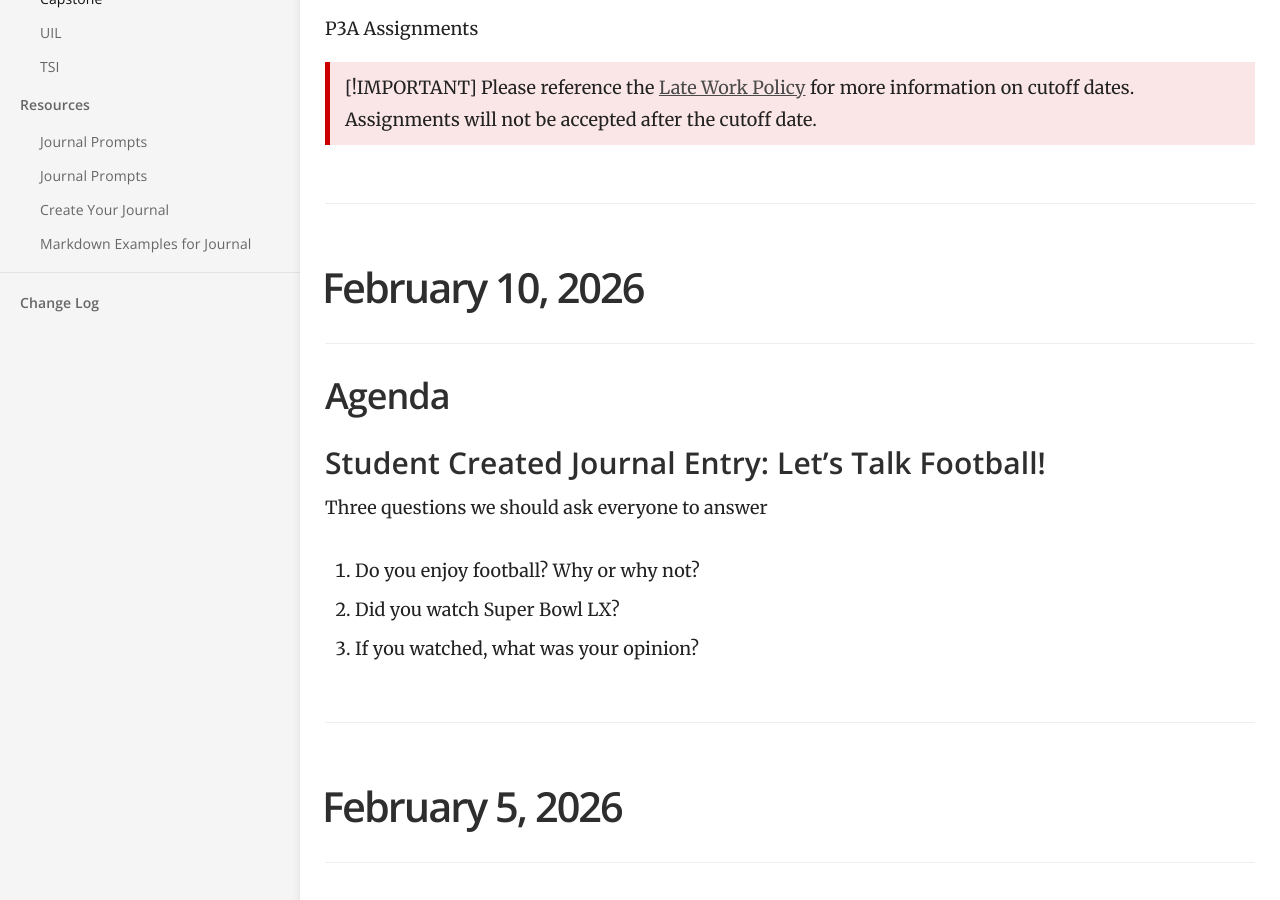
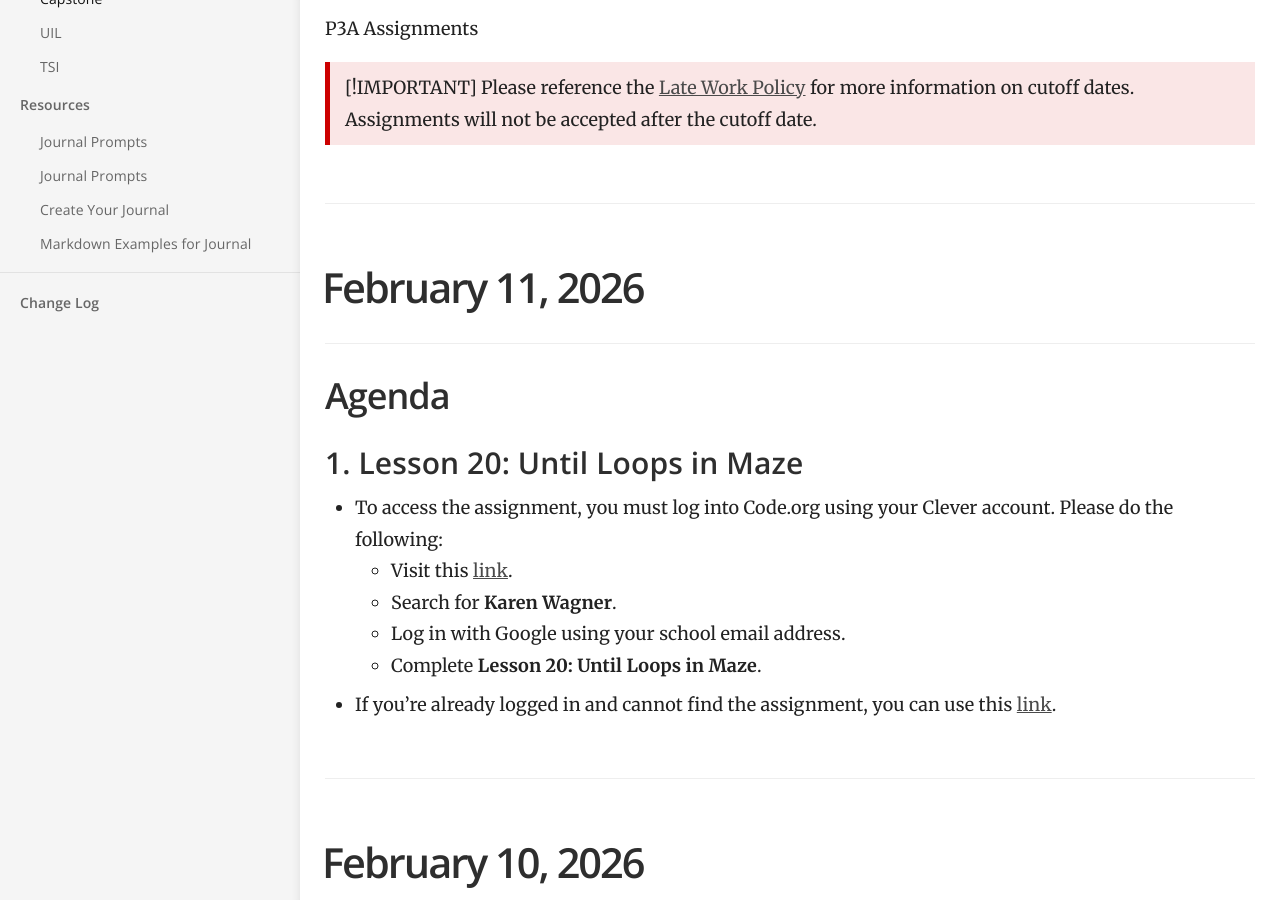
Before and after one commit to mswhitby/classroom, a Jekyll site: the page built from _docs/classes/7th.md, in a window 1280 px wide and 900 px high, scrolled down 442 px. Built offline with Jekyll 4.4.1, drawn with Linux system fonts in a browser that asks for light colours.

Commit message:
Updated lessons

```diff
--- a/_docs/classes/7th.md
+++ b/_docs/classes/7th.md
@@ -135,6 +135,21 @@ order: 6
 
 ****
 
+# February 11, 2026
+
+## Agenda
+
+### 1. Lesson 20: Until Loops in Maze
+- To access the assignment, you must log into Code.org using your Clever account. Please do the following:
+    - Visit this [link](https://clever.com/oauth/district-picker?client_id=2f27405716644a951b23&redirect_uri=https%3A%2F%2Fstudio.code.org%2Fusers%2Fauth%2Fclever%2Fcallback&response_type=code&state=ede33ff61289cf32708a0f54079cdd23e31d0b0a02b0e0e8).
+    - Search for **Karen Wagner**.
+    - Log in with Google using your school email address.
+    - Complete **Lesson 20: Until Loops in Maze**.
+
+- If you're already logged in and cannot find the assignment, you can use this [link](https://studio.code.org/courses/express-2025/units/1/lessons/20/levels/1).
+
+----
+
 # February 10, 2026
 
 ## Agenda
```
Also changed, not shown: _docs/classes/3rd.md (+15 -0 lines).
